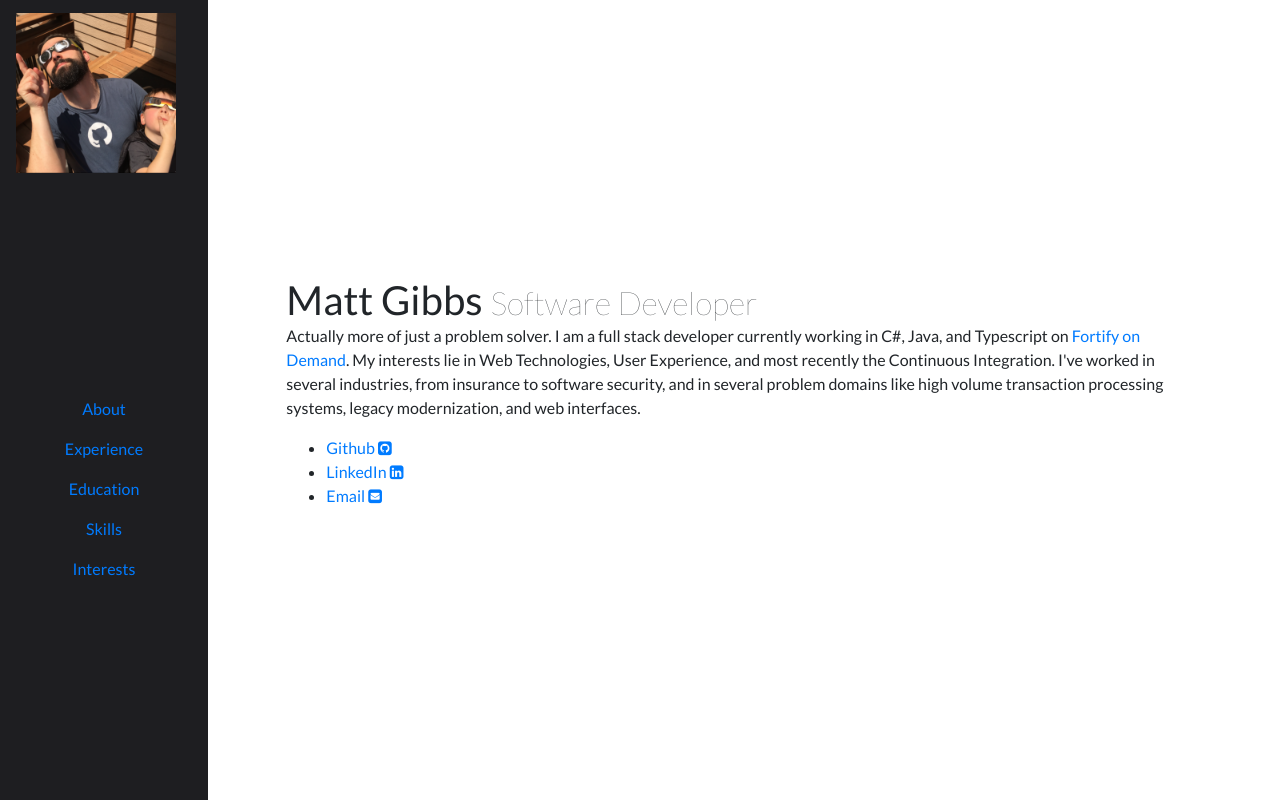
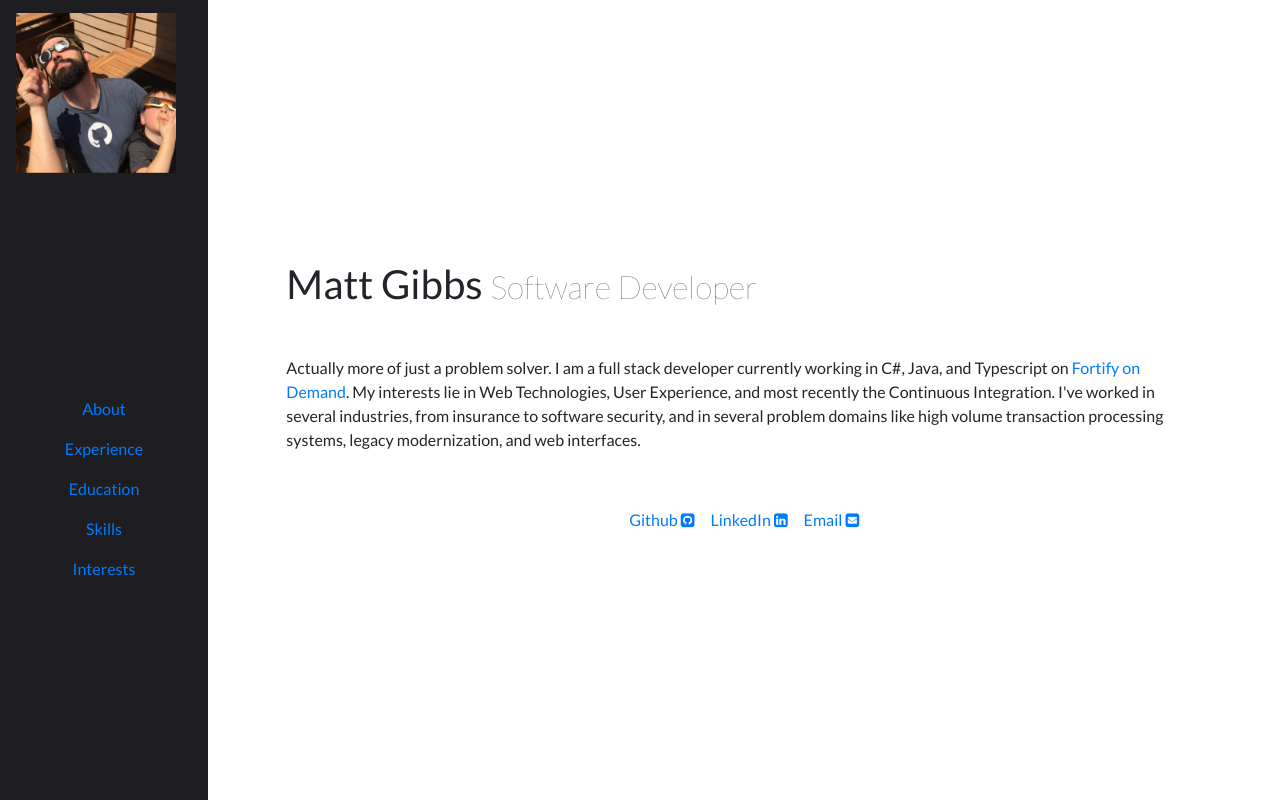
Before and after one commit to mtgibbs/mtgibbs.xyz, an Angular app: page / in a window 1280 px wide. Shown: the top 800 px of the page. Built offline with nearby package versions, Linux system fonts and the light colour scheme; some icons are missing.

Commit message:
Quick layout change

```diff
--- a/src/app/app.component.html
+++ b/src/app/app.component.html
@@ -11,7 +11,7 @@
                         <small>Software Developer</small>
                     </h1>
 
-                    <p>
+                    <p class="my-5">
                         Actually more of just a problem solver. I am a full stack developer currently working in C#, Java, and Typescript on
                         <a href="https://ams.fortify.com">Fortify on Demand</a>. My interests lie in Web Technologies, User Experience, and most recently the
                         Continuous Integration. I've worked in several industries, from insurance to software security, and
@@ -19,11 +19,11 @@
                         and web interfaces.
                     </p>
 
-                    <ul>
-                        <li *ngFor="let link of links">
+                    <div class="d-flex flex-wrap justify-content-center">
+                        <div class="p-2" *ngFor="let link of links">
                             <app-professional-connection-link [link]="link"></app-professional-connection-link>
-                        </li>
-                    </ul>
+                        </div>
+                    </div>
                 </div>
             </section>
 
```
